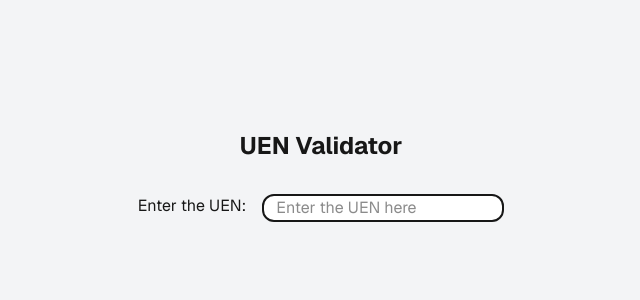
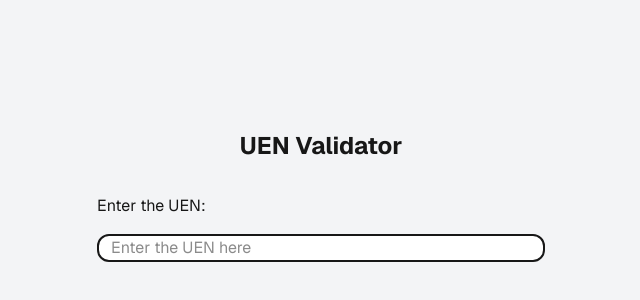
Before and after one commit to iAlanx3/sw_assignment, a Next.js app: page /uen_verification in a window 1280 px wide. Shown: the part 134-434 px from the top of the page, without its empty margins (319-959 px from the left). Built offline with nearby package versions, Linux system fonts and the light colour scheme.

Commit message:
styling for uen validator minor edit

```diff
--- a/src/app/uen_verification/components/InputField.tsx
+++ b/src/app/uen_verification/components/InputField.tsx
@@ -340,7 +340,9 @@ export const InputField = ({ setHint }: Props) => {
 	};
 
 	return (
-		<form className="flex flex-row gap-x-4 mx-auto" onSubmit={handleSubmit}>
+		<form
+			className="flex flex-col gap-y-4 w-full mx-auto"
+			onSubmit={handleSubmit}>
 			<div>Enter the UEN:</div>
 			<input
 				type="text"
```
